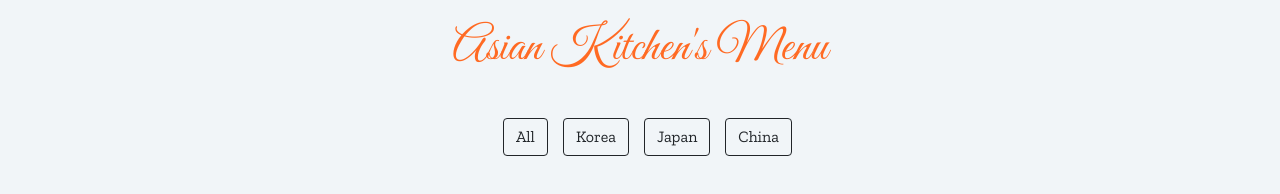
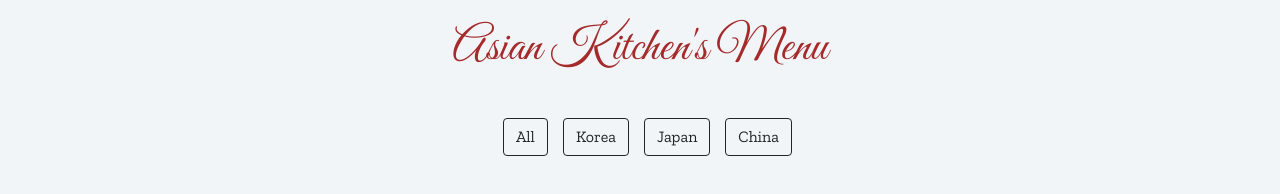
Before and after one commit to alpemreoz/asiankitchen, a plain HTML site: page index.html in a window 1280 px wide. Shown: the top 194 px of the page. Drawn offline with nearby package versions, Linux system fonts and the light colour scheme.

Commit message:
new commit

```diff
--- a/style.css
+++ b/style.css
@@ -13,7 +13,7 @@ h2 {
   font-family: "Great Vibes", cursive;
   font-size: 3rem;
   text-align: center;
-  color: #ff6a23;
+  color: brown;
 }
 .menu {
   margin-top: 20px;
```
